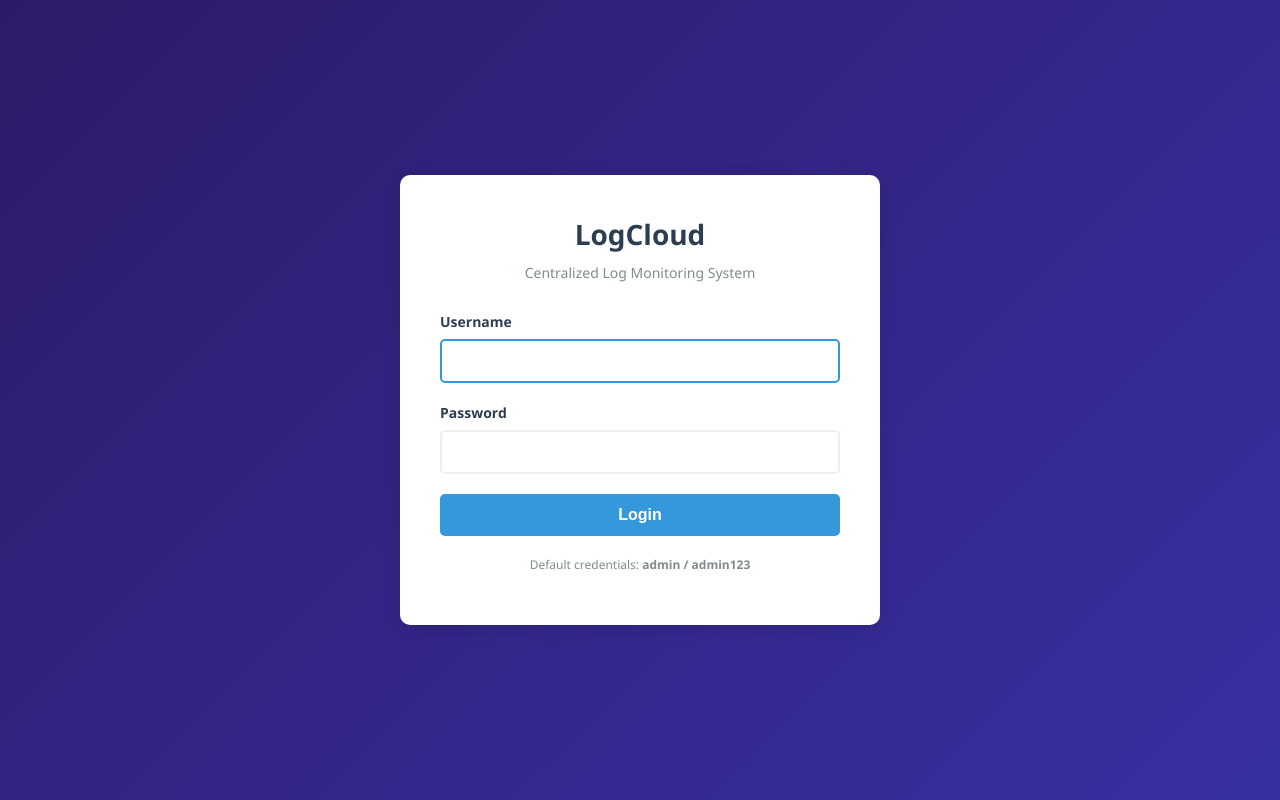
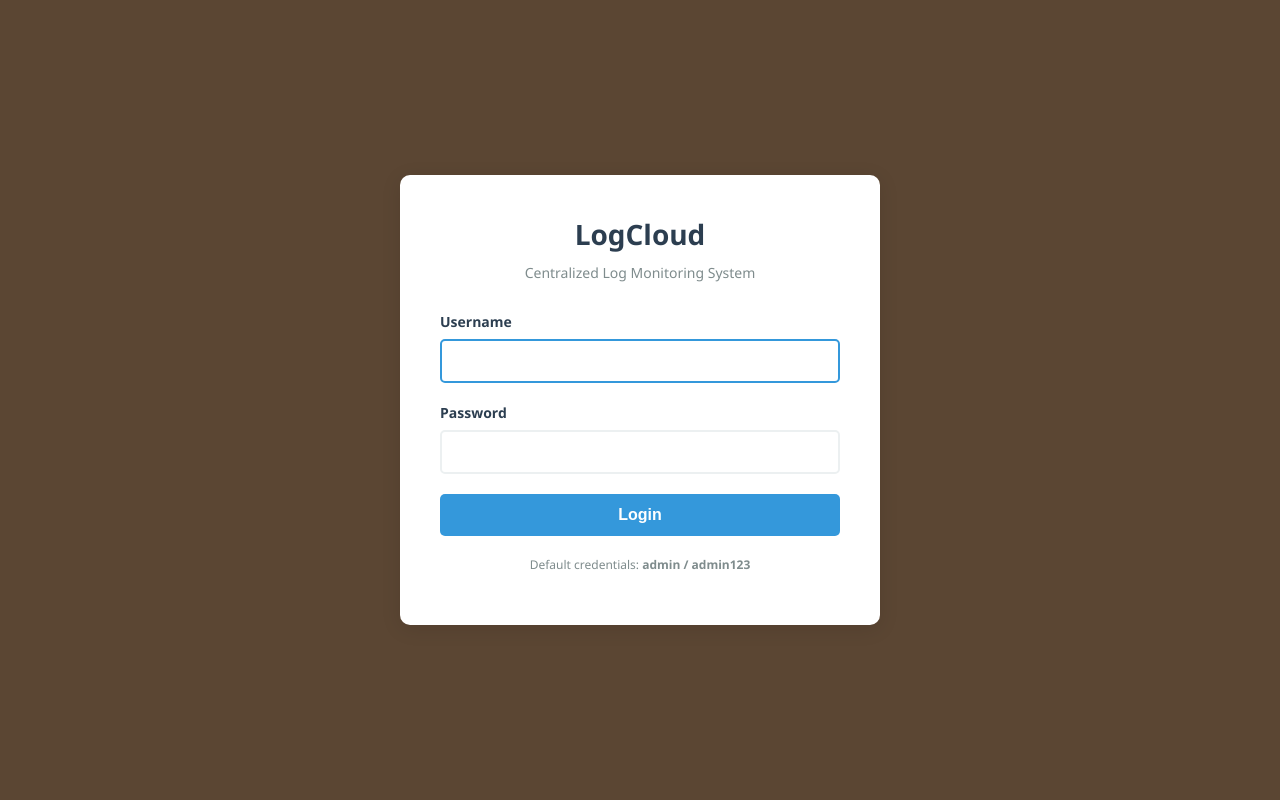
Before and after one commit to PancakeKisuke/LogCLoud, a Flask app: page /login in a window 1280 px wide. Run offline with Flask 3, Linux system fonts and the light colour scheme.

Commit message:
another banger

```diff
--- a/app.py
+++ b/app.py
@@ -1,6 +1,6 @@
 # imports
 from flask import Flask, render_template, request, redirect, url_for, session, flash
-from flask_scss import Scss
+#from flask_scss import Scss
 from flask_sqlalchemy import SQLAlchemy
 from werkzeug.security import generate_password_hash, check_password_hash
 from datetime import datetime
@@ -21,7 +21,7 @@ app.config['SQLALCHEMY_TRACK_MODIFICATIONS'] = False
 db = SQLAlchemy(app)
 
 # Compile SCSS
-Scss(app, static_dir='static', asset_dir='static')
+#Scss(app, static_dir='static', asset_dir='static')
 
 # ==================== DATABASE TABLES ====================
 # this section defines the database tables for all my classes
--- a/static/style.css
+++ b/static/style.css
@@ -1,3 +1 @@
-body {
-  background: linear-gradient(135deg, #2d1b69 0%, #3730a3 100%);
-}/*# sourceMappingURL=style.css.map */
+body{background-color:#5b4633}
```
